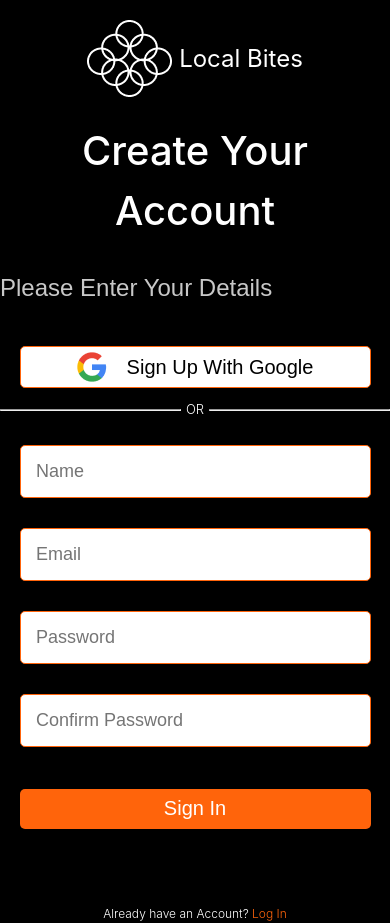
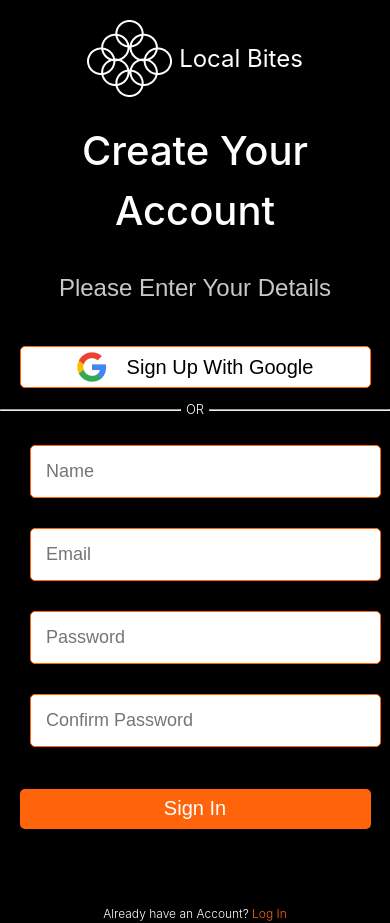
Before and after one commit to WestDrex/Local-Bites, a React (Vite) app: page /signup in a window 390 px wide. Built offline with nearby package versions, Linux system fonts and the light colour scheme; a web font is replaced by a local one.

Commit message:
Responsive

```diff
--- a/src/Components/how-it-works.css
+++ b/src/Components/how-it-works.css
@@ -80,6 +80,7 @@
 .bottomCircle {
     position: absolute;
     bottom: 0;
+    left: 0;
 }
 
 @media screen and (max-width: 1120px) {
--- a/src/Pages/BlogPage.jsx
+++ b/src/Pages/BlogPage.jsx
@@ -18,10 +18,6 @@ export default function BlogPage() {
 
       <BlogPopularArticles />
       <BlogLatestArticles />
-      <InfoBanner />
-
-      <BlogPopularArticles />
-      <BlogLatestArticles />
       <BlogTurn />
       <BlogShare />
       <HomeFooter />
--- a/src/Pages/LogInPageComponents/LogInPage.css
+++ b/src/Pages/LogInPageComponents/LogInPage.css
@@ -24,9 +24,6 @@ label {
 .linkstyles {
   text-decoration: none;
 }
-
-@media screen and (max-width: 380px) {
-  .rightImg {
-
-  }
+.topText h4 {
+  text-align: center;
 }
--- a/src/Pages/SignUpPageComponents/SignUp.css
+++ b/src/Pages/SignUpPageComponents/SignUp.css
@@ -37,9 +37,13 @@
     font-size: 40px;
     padding-bottom: 29px;
 }
+.topText {
+    display: flex;
+    flex-direction: column;
+    align-items: center;
+}
 .topText h4{
     color: #C8C8C8;
-    text-align: center;
     font-weight: 200;
     font-size: 24px;
     padding-bottom: 40px;
@@ -61,6 +65,7 @@
     padding-top: 7px;
     display: flex;
     align-items: center;
+    justify-content: center;
 }
 hr {
     height: 1px;
@@ -81,12 +86,12 @@ hr {
 .inputField {
     width: 90%;
     margin: 10px auto;
+    margin-left: 30px;
     margin-top: 20px;
     padding: 15px;
     font-size: 18px;
     border: 1px solid #FF640B;
     border-radius: 5px;
-    margin-left: 20px;
 }
 .signInButton {
     width: 90%;
```
